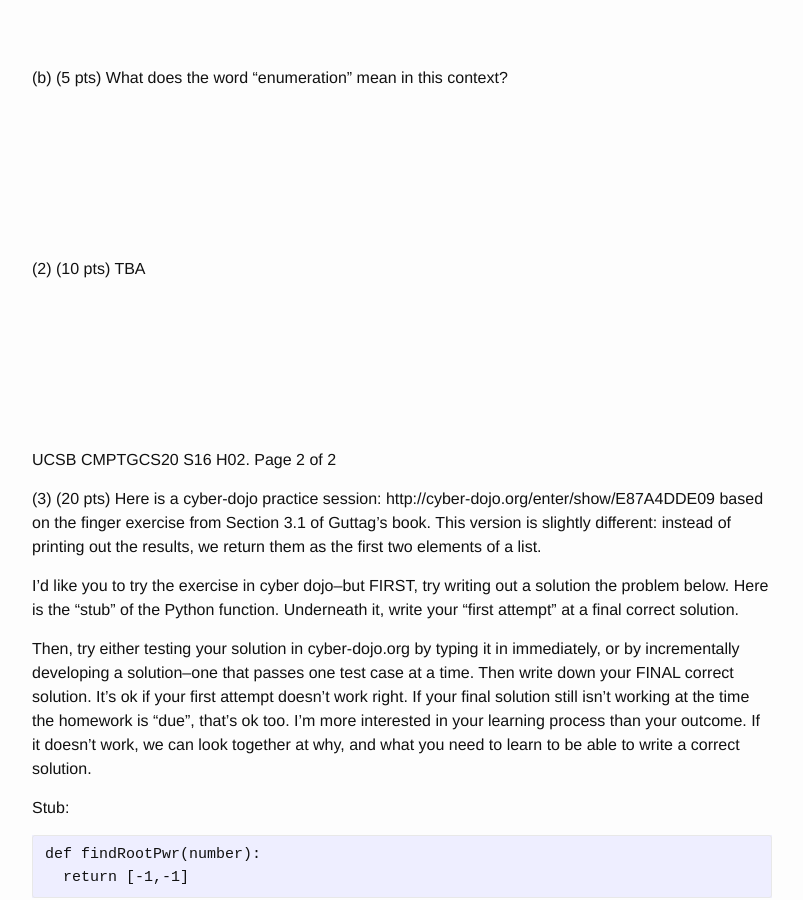
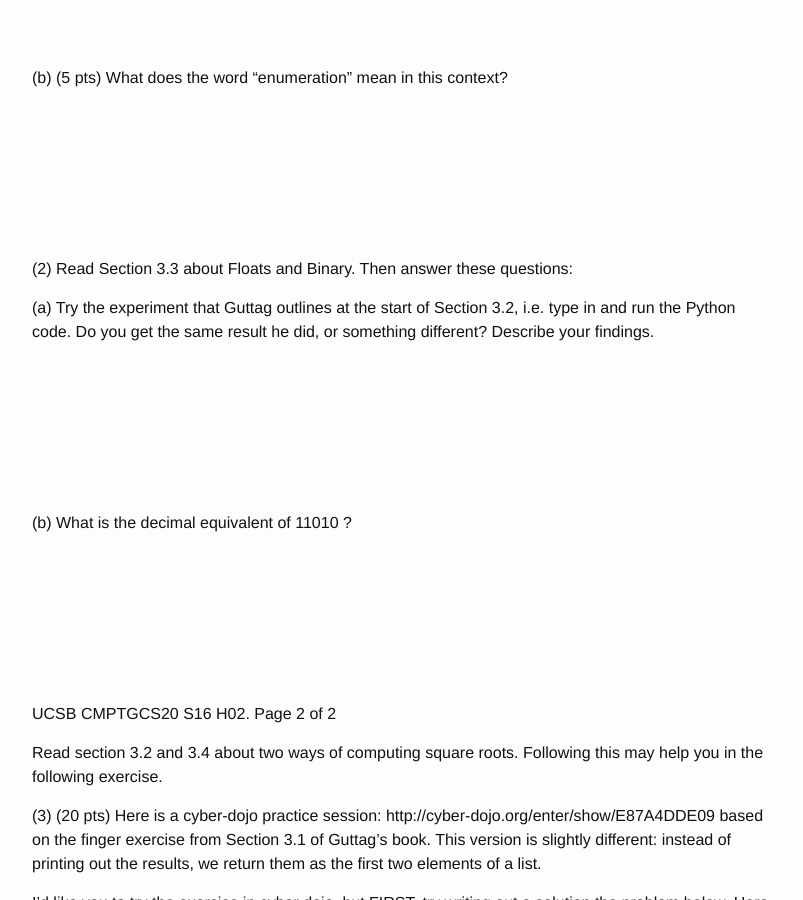
Before and after one commit to UCSB-CMPTGCS20-S16/UCSB-CMPTGCS20-S16.github.io, a Jekyll site: the page built from _posts/2016-04-29-H02.markdown, in a window 1280 px wide and 900 px high, scrolled down 500 px. Shown: the whole window, without its empty margins (238-1041 px from the left). Built offline with Jekyll 4.4.1, drawn with Linux system fonts in a browser that asks for light colours.

Commit message:
Update 2016-04-29-H02.markdown

```diff
--- a/_posts/2016-04-29-H02.markdown
+++ b/_posts/2016-04-29-H02.markdown
@@ -24,13 +24,19 @@ Please read Chapter 3 in the [Guttag textbook](https://mitpress.mit.edu/books/in
 
 <div style="margin-bottom:8em;">&nbsp;</div>
 
-(2) (10 pts) TBA
+(2) Read Section 3.3 about Floats and Binary. Then answer these questions:
 
+(a) Try the experiment that Guttag outlines at the start of Section 3.2, i.e. type in and run the Python code.  Do you get the same result he did, or something different?  Describe your findings.
+
+<div style="margin-bottom:8em;">&nbsp;</div>
+
+(b) What is the decimal equivalent of 11010 ?
 
 <div style="margin-bottom:8em;page-break-after:always;">&nbsp;</div>
 
 UCSB CMPTGCS20 S16 H02.    Page 2 of 2
 
+Read section 3.2 and 3.4 about two ways of computing square roots.  Following this may help you in the following exercise.
 
 (3) (20 pts) Here is a cyber-dojo practice session: http://cyber-dojo.org/enter/show/E87A4DDE09 based on the finger exercise from Section 3.1 of Guttag's book.     This version is slightly different: instead of printing out the results, we return them as the first two elements of a list.
 
```
